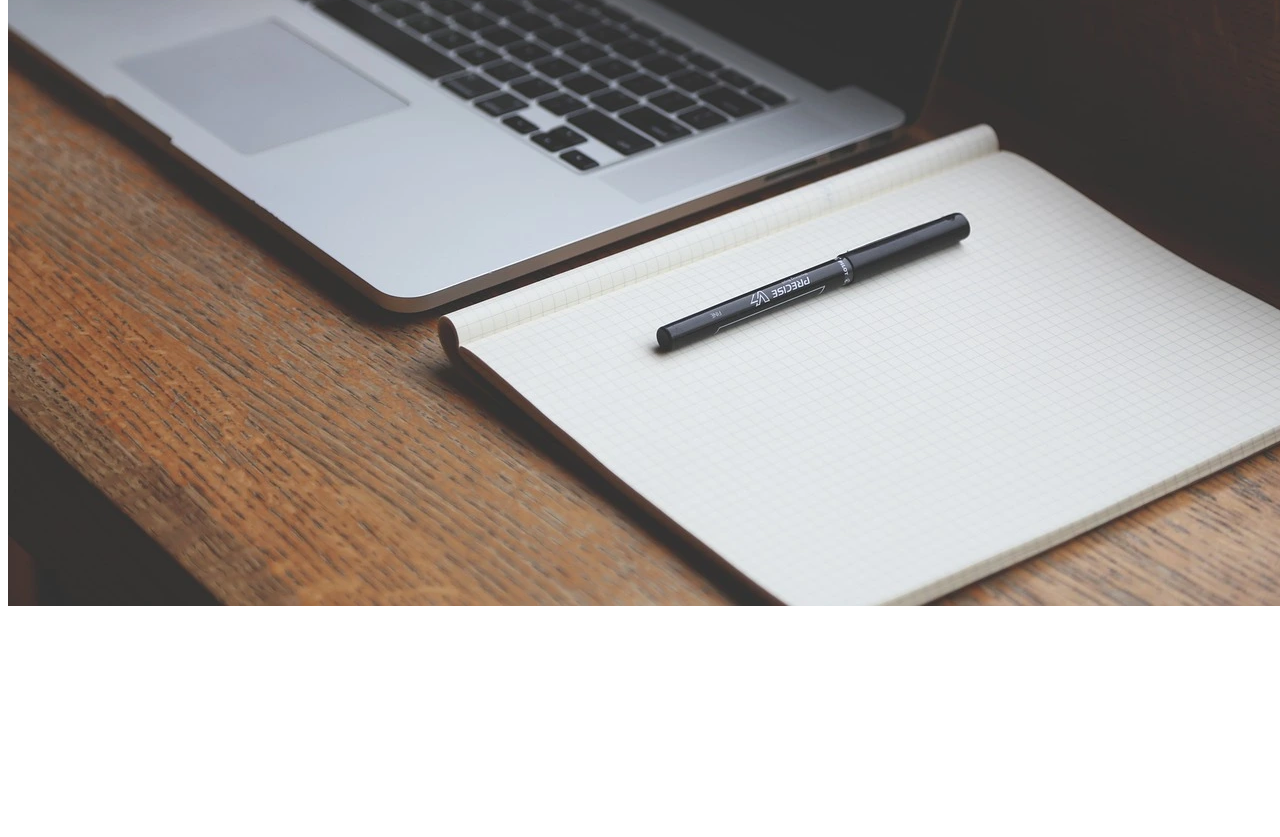
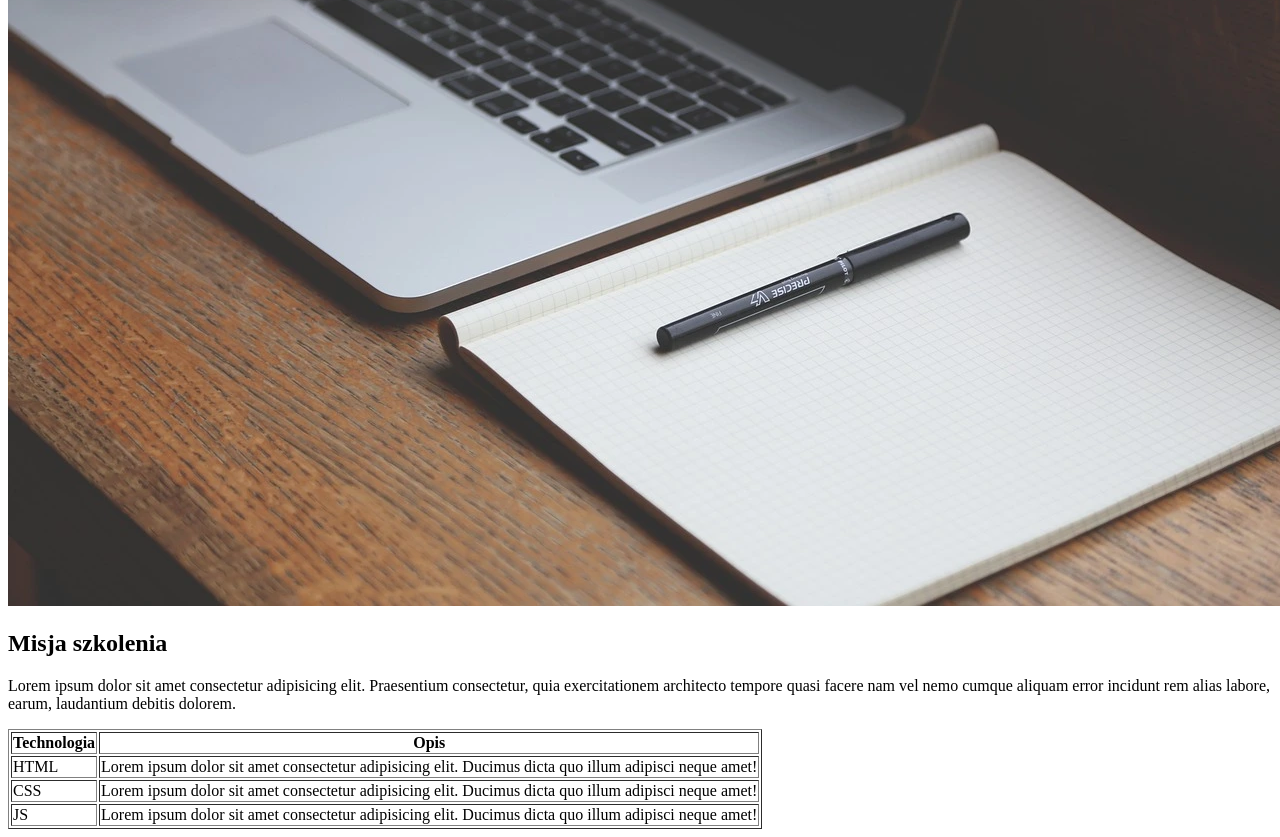
Before and after one commit to anmajka/anmajka.github.io, a plain HTML site: page index.html in a window 1280 px wide. Shown: the part 475-1312 px from the top of the page. Before the commit the page ends 1093 px from the top, so only its background shows below. Drawn offline with Linux system fonts and the light colour scheme.

Commit message:
Html main table

```diff
--- a/index.html
+++ b/index.html
@@ -26,5 +26,53 @@
       </p>
       <img src="./img/desk.webp" alt="Laptop i zeszyt do notatek" />
     </header>
+
+    <main>
+      <header>
+        <h2>Misja szkolenia</h2>
+        <p>
+          Lorem ipsum dolor sit amet consectetur adipisicing elit. Praesentium
+          consectetur, quia exercitationem architecto tempore quasi facere nam
+          vel nemo cumque aliquam error incidunt rem alias labore, earum,
+          laudantium debitis dolorem.
+        </p>
+      </header>
+
+      <section>
+        <table border="1">
+          <thead>
+            <tr>
+              <th>Technologia</th>
+              <th>Opis</th>
+            </tr>
+          </thead>
+
+          <tbody>
+            <tr>
+              <td>HTML</td>
+              <td>
+                Lorem ipsum dolor sit amet consectetur adipisicing elit. Ducimus
+                dicta quo illum adipisci neque amet!
+              </td>
+            </tr>
+
+            <tr>
+              <td>CSS</td>
+              <td>
+                Lorem ipsum dolor sit amet consectetur adipisicing elit. Ducimus
+                dicta quo illum adipisci neque amet!
+              </td>
+            </tr>
+            <tr>
+              <td>JS</td>
+              <td>
+                Lorem ipsum dolor sit amet consectetur adipisicing elit. Ducimus
+                dicta quo illum adipisci neque amet!
+              </td>
+            </tr>
+          </tbody>
+        </table>
+      </section>
+    </main>
   </body>
 </html>
```
